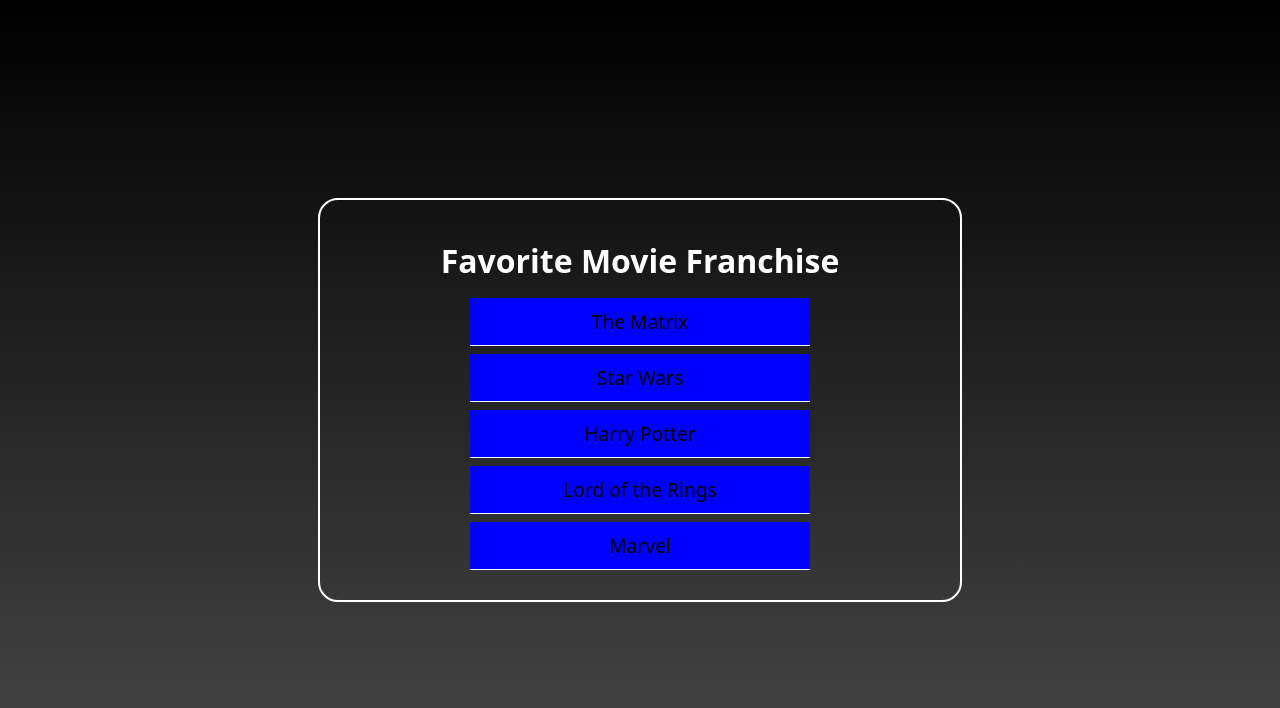
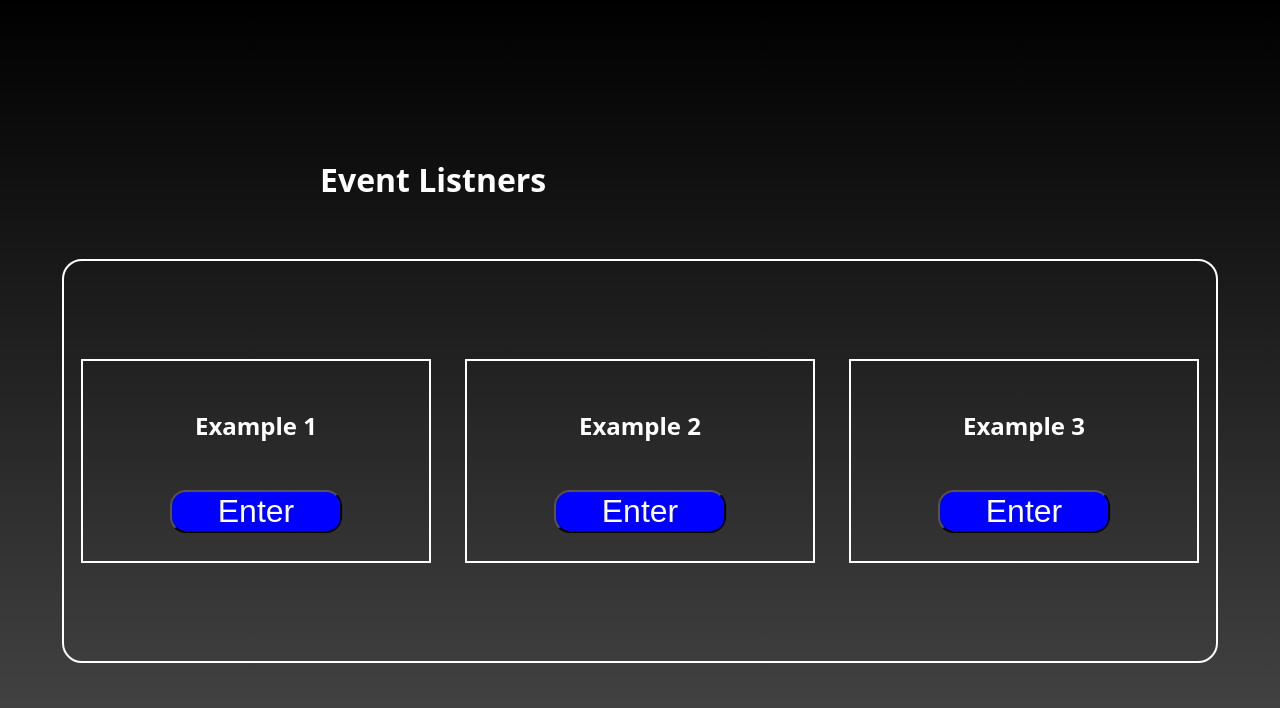
Before and after one commit to kumar-shivang/DOM-Tutorial, a plain HTML site: page index.html in a window 1280 px wide. Drawn offline with Linux system fonts and the light colour scheme.

Commit message:
final commit

```diff
--- a/app.js
+++ b/app.js
@@ -1,24 +1,24 @@
 // DOM Manipulation
+// Event Listners
 
-// Traversal
+const btn2 = document.querySelector("#btn-2");
 
-let ul = document.querySelector("ul");
+function alertbtn() {
+  alert("Button 2 pressed");
+}
 
-console.log(ul.parentNode.parentNode);
-console.log(ul.parentElement.parentElement);
+btn2.addEventListener("click", alertbtn);
 
-let html = document.documentElement;
+const box3 = document.querySelector("#box-3");
 
-console.log(html.parentNode); // returns the html node itself
-console.log(html.parentElement); // returns none
+box3.addEventListener("mouseover", () => {
+  const boxes = document.querySelectorAll(".box");
+  boxes.forEach((element) => {
+    element.style.backgroundColor = "pink";
+  });
+});
 
-// Child node treversal
-
-let ulChildern = ul.childNodes;
-console.log(ulChildern);
-
-ulChildern.forEach((element) => {
-  if (element.nodeName === "LI") {
-    element.style.backgroundColor = "blue";
-  }
+box3.addEventListener("mouseout", () => {
+  const boxes = document.querySelectorAll(".box");
+  boxes.forEach((box) => (box.style.backgroundColor = "transparent"));
 });
--- a/index.html
+++ b/index.html
@@ -3,18 +3,23 @@
   <head>
     <meta charset="UTF-8" />
     <meta name="viewport" content="width=device-width, initial-scale=1" />
-    <title></title>
+    <title>Dom Manipulation</title>
   </head>
   <body>
+    <h1 id="main-heading">Event Listners</h1>
     <div class="container">
-      <h1 id="main-heading">Favorite Movie Franchise</h1>
-      <ul class="list">
-        <li class="list-items">The Matrix</li>
-        <li class="list-items">Star Wars</li>
-        <li class="list-items">Harry Potter</li>
-        <li class="list-items">Lord of the Rings</li>
-        <li class="list-items">Marvel</li>
-      </ul>
+      <div class="box" id="box-1">
+        <h2>Example 1</h2>
+        <button id="btn-1">Enter</button>
+      </div>
+      <div class="box" id="box-2">
+        <h2>Example 2</h2>
+        <button id="btn-2">Enter</button>
+      </div>
+      <div class="box" id="box-3">
+        <h2>Example 3</h2>
+        <button id="btn-3">Enter</button>
+      </div>
     </div>
     <link rel="stylesheet" href="style.css" />
     <script src="app.js"></script>
--- a/style.css
+++ b/style.css
@@ -19,49 +19,55 @@
     sans-serif;
   margin: 0;
   padding: 0;
+  height: 100vh;
+  width: 100vw;
   display: flex;
+  flex-direction: column;
   justify-content: center;
   align-items: center;
-  height: 100vh;
-  width: 100vw;
 }
 
 .container {
   color: white;
   display: flex;
-  flex-direction: column;
+  flex-direction: row;
   align-items: center;
   justify-content: center;
-  width: 50%;
+  width: 90%;
   height: 50%;
   border: 2px solid white;
   border-radius: 20px;
 }
 
-.list {
-  list-style-type: none;
-  padding: 0;
-  margin: 0;
+#main-heading {
+  font-size: 2rem;
+  padding: auto;
+  color: white;
+  width: 50%;
+  height: 10%;
+}
+
+.box {
+  border: 2px solid white;
   display: flex;
   flex-direction: column;
+  height: 50%;
+  width: 30%;
+  margin: auto;
   align-items: center;
-  width: 50%;
+  justify-content: space-evenly;
 }
 
-.list-items {
-  display: flex;
-  width: 100%;
-  padding: 10px;
-  border-bottom: 1px solid white;
-  background-color: white;
-  color: black;
-  margin-top: 0.5rem;
-  justify-content: center;
-  font-size: 1.2rem;
+button {
+  background-color: blue;
+  font-size: 2rem;
+  color: white;
+  width: 50%;
+  border-radius: 1rem;
 }
 
-#main-heading {
-  font-size: 2rem;
-  margin: 0;
-  padding: 0.5rem;
+button:hover {
+  background-color: white;
+  color: blue;
+  font-size: 1.9rem;
 }
```
